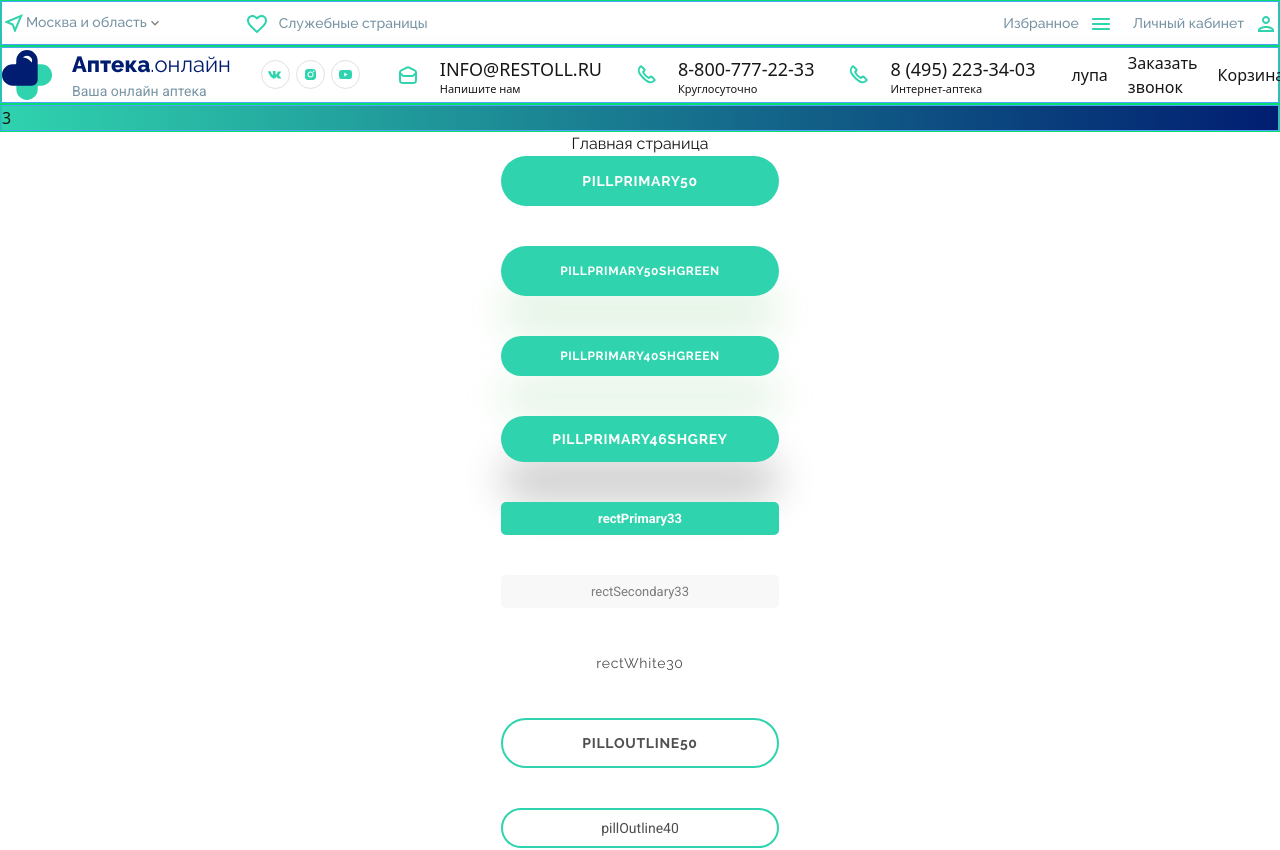
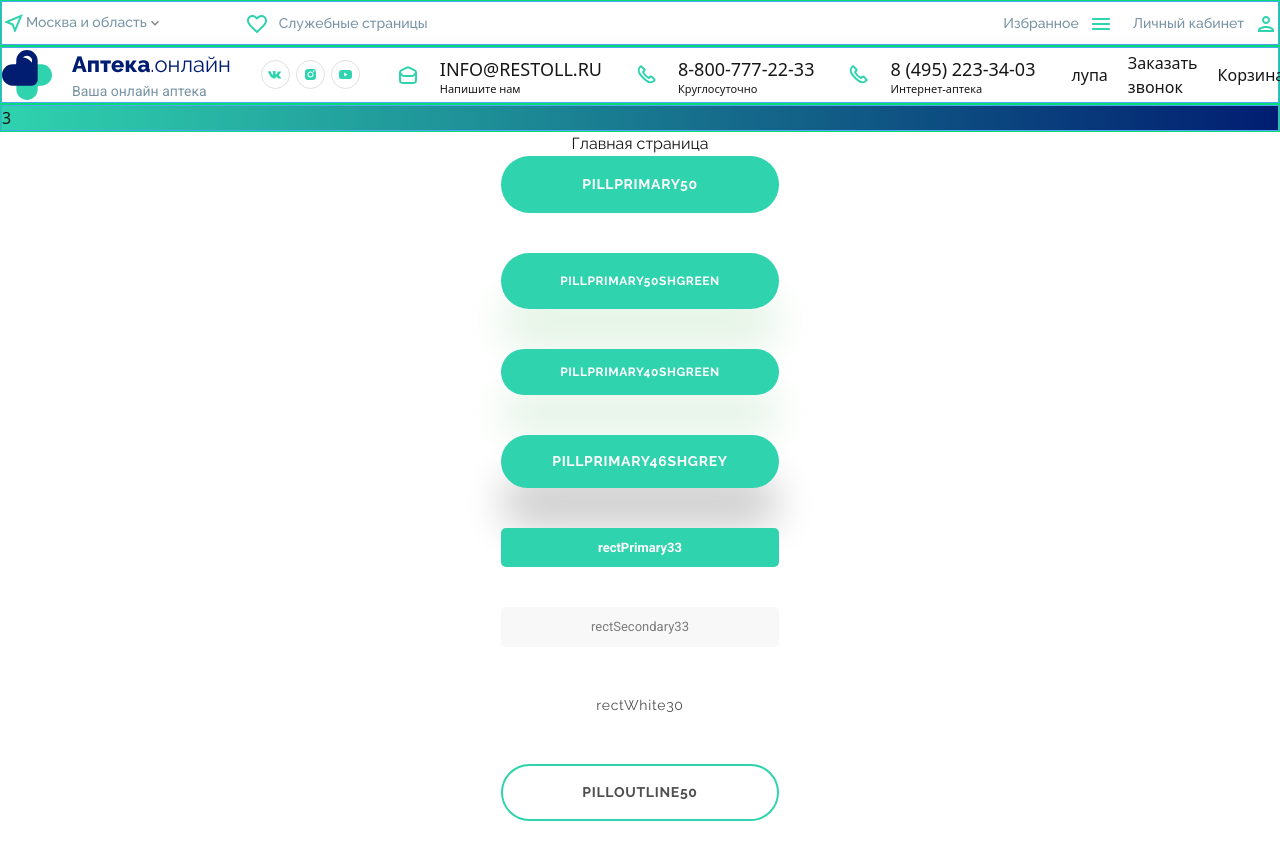
Before and after one commit to Proshka-dev/apteka, a Next.js app: page / in a window 1280 px wide. Shown: the top 850 px of the page. Built offline with nearby package versions, Linux system fonts and the light colour scheme.

Commit message:
Рефакторинг компонента Button - выделил общие классы, собрал вместе

```diff
--- a/src/pages/home/ui/HomePage.tsx
+++ b/src/pages/home/ui/HomePage.tsx
@@ -76,7 +76,7 @@ export function HomePage() {
 
 				</button>
 
-				<Button size='xs' variant={"default"}>default xs</Button>
+				{/* <Button size='xs' variant={"default"}>default xs</Button>
 				<Button size='sm' variant={"default"}>default sm</Button>
 				<Button variant={"default"}>Тестовая кнопка default</Button>
 				<Button size='lg' variant={"default"}>default lg</Button>
@@ -88,7 +88,7 @@ export function HomePage() {
 				<Button size='normal' variant={"ghost"}>Тестовая кнопка ghost</Button>
 				<Button size='normal' variant={"link"}>Тестовая кнопка link</Button>
 				<Button size='normal' variant={"outline"}>Тестовая кнопка outline</Button>
-				<Button size='normal' variant={"secondary"}>Тестовая кнопка secondary</Button>
+				<Button size='normal' variant={"secondary"}>Тестовая кнопка secondary</Button> */}
 
 			</div>
 		</div >
--- a/src/shared/ui/button.tsx
+++ b/src/shared/ui/button.tsx
@@ -5,61 +5,58 @@ import { Slot } from "radix-ui"
 import { cn } from "@/shared/lib/utils"
 
 const buttonVariants = cva(
-	"cursor-pointer inline-flex items-center justify-center whitespace-nowrap disabled:pointer-events-none disabled:opacity-50 [&_svg]:pointer-events-none shrink-0 [&_svg]:shrink-0 outline-none aria-invalid:ring-destructive/20 dark:aria-invalid:ring-destructive/40 aria-invalid:border-destructive",
+	"cursor-pointer inline-flex items-center justify-center whitespace-nowrap disabled:pointer-events-none disabled:opacity-50 [&_svg]:pointer-events-none shrink-0 [&_svg]:shrink-0 outline-none aria-invalid:ring-destructive/20 dark:aria-invalid:ring-destructive/40 aria-invalid:border-destructive transition-[filter] duration-300 ease-out focus-visible:outline-none focus-visible:ring-2 focus-visible:ring-primary focus-visible:ring-offset-2 leading-none",
 	//убрал дефолтные: rounded-md text-sm font-medium gap-2 transition-all focus-visible:border-ring focus-visible:ring-ring/50 focus-visible:ring-[3px] [&_svg:not([class*='size-'])]:size-4
 	{
 		variants: {
 			variant: {
-				default: "bg-primary text-primary-foreground hover:bg-primary/90",
-				destructive:
-					"bg-destructive text-white hover:bg-destructive/90 focus-visible:ring-destructive/20 dark:focus-visible:ring-destructive/40 dark:bg-destructive/60",
-				outline:
-					"border bg-background shadow-xs hover:bg-accent hover:text-accent-foreground dark:bg-input/30 dark:border-input dark:hover:bg-input/50",
-				secondary:
-					"bg-secondary text-secondary-foreground hover:bg-secondary/80",
-				ghost:
-					"hover:bg-accent hover:text-accent-foreground dark:hover:bg-accent/50",
-				link: "text-primary underline-offset-4 hover:underline",
+				// default: "bg-primary text-primary-foreground hover:bg-primary/90",
+				// destructive:
+				// 	"bg-destructive text-white hover:bg-destructive/90 focus-visible:ring-destructive/20 dark:focus-visible:ring-destructive/40 dark:bg-destructive/60",
+				// outline:
+				// 	"border bg-background shadow-xs hover:bg-accent hover:text-accent-foreground dark:bg-input/30 dark:border-input dark:hover:bg-input/50",
+				// secondary:
+				// 	"bg-secondary text-secondary-foreground hover:bg-secondary/80",
+				// ghost:
+				// 	"hover:bg-accent hover:text-accent-foreground dark:hover:bg-accent/50",
+				// link: "text-primary underline-offset-4 hover:underline",
 				//кастомные варианты
-				pillPrimary50: 'bg-primary text-white rounded-full font-accent px-4 py-4.5 text-[14px] font-bold leading-none tracking-[0.05em] uppercase transition-[filter] duration-300 ease-out hover:brightness-108 focus-visible:outline-none focus-visible:ring-2 focus-visible:ring-primary focus-visible:ring-offset-2',
+				pillPrimary50: 'bg-primary text-white rounded-full font-accent px-4 py-4.5 text-[14px] font-bold tracking-[0.05em] uppercase hover:brightness-108',
 
-				pillPrimary50ShGreen: 'bg-primary text-white rounded-full font-accent px-4 py-4.75 text-[12px] font-bold leading-none tracking-[0.05em] uppercase transition-[filter] duration-300 ease-out hover:brightness-108 focus-visible:outline-none focus-visible:ring-2 focus-visible:ring-primary focus-visible:ring-offset-2 shadow-btn-green',
-				pillPrimary40ShGreen: 'bg-primary text-white rounded-full font-accent px-4 py-3.5 text-[12px] font-bold leading-none tracking-[0.05em] uppercase transition-[filter] duration-300 ease-out hover:brightness-108 focus-visible:outline-none focus-visible:ring-2 focus-visible:ring-primary focus-visible:ring-offset-2 shadow-btn-green',
+				pillPrimary50ShGreen: 'bg-primary text-white rounded-full font-accent px-4 py-4.75 text-[12px] font-bold tracking-[0.05em] uppercase hover:brightness-108 shadow-btn-green',
+				pillPrimary40ShGreen: 'bg-primary text-white rounded-full font-accent px-4 py-3.5 text-[12px] font-bold tracking-[0.05em] uppercase hover:brightness-108 shadow-btn-green',
 
-				pillPrimary46ShGrey: 'bg-primary text-white rounded-full font-accent px-4 py-4 text-[14px] font-bold leading-none tracking-[0.05em] uppercase transition-[filter] duration-300 ease-out hover:brightness-108 focus-visible:outline-none focus-visible:ring-2 focus-visible:ring-primary focus-visible:ring-offset-2 shadow-btn-grey',
+				pillPrimary46ShGrey: 'bg-primary text-white rounded-full font-accent px-4 py-4 text-[14px] font-bold tracking-[0.05em] uppercase hover:brightness-108 shadow-btn-grey',
 
-				rectPrimary33: 'bg-primary text-white rounded-[5px] font-sans px-4 py-2.5 text-[13px] font-bold leading-none transition-[filter] duration-300 ease-out hover:brightness-108 focus-visible:outline-none focus-visible:ring-2 focus-visible:ring-primary focus-visible:ring-offset-2',
-				rectSecondary33: 'bg-secondary text-[#7C7C7C] rounded-[5px] font-sans px-4 py-2.5 text-[13px] leading-none transition-[filter] duration-300 ease-out hover:brightness-92 focus-visible:outline-none focus-visible:ring-2 focus-visible:ring-primary focus-visible:ring-offset-2',
-				rectWhite30: 'bg-white text-[#4F4F4F] rounded-[5px] font-accent px-4 py-2 text-[14px] leading-none tracking-[0.05em] transition-[filter] duration-300 ease-out hover:brightness-92 focus-visible:outline-none focus-visible:ring-2 focus-visible:ring-primary focus-visible:ring-offset-2',
+				rectPrimary33: 'bg-primary text-white rounded-[5px] font-sans px-4 py-2.5 text-[13px] font-bold hover:brightness-108',
+				rectSecondary33: 'bg-secondary text-[#7C7C7C] rounded-[5px] font-sans px-4 py-2.5 text-[13px] hover:brightness-92',
+				rectWhite30: 'bg-white text-[#4F4F4F] rounded-[5px] font-accent px-4 py-2 text-[14px] tracking-[0.05em] hover:brightness-92',
 
-				pillOutline50: 'border-2 border-primary bg-white text-[#4F4F4F] rounded-full font-accent px-4 py-4 text-[14px] font-bold leading-none tracking-[0.05em] uppercase transition-[filter] duration-300 ease-out hover:brightness-92 focus-visible:outline-none focus-visible:ring-2 focus-visible:ring-primary focus-visible:ring-offset-2',
-				pillOutline40: 'border-2 border-primary bg-white text-[#4F4F4F] rounded-full font-sans px-4 py-2.75 text-[14px] leading-none transition-[filter] duration-300 ease-out hover:brightness-92 focus-visible:outline-none focus-visible:ring-2 focus-visible:ring-primary focus-visible:ring-offset-2',
-				pillOutline36: 'border-2 border-primary bg-white text-[#4F4F4F] rounded-full font-sans px-4 py-2.5 text-[12px] leading-none transition-[filter] duration-300 ease-out hover:brightness-92 focus-visible:outline-none focus-visible:ring-2 focus-visible:ring-primary focus-visible:ring-offset-2',
+				pillOutline50: 'border-2 border-primary bg-white text-[#4F4F4F] rounded-full font-accent px-4 py-4 text-[14px] font-bold tracking-[0.05em] uppercase hover:brightness-92',
+				pillOutline40: 'border-2 border-primary bg-white text-[#4F4F4F] rounded-full font-sans px-4 py-2.75 text-[14px] hover:brightness-92',
+				pillOutline36: 'border-2 border-primary bg-white text-[#4F4F4F] rounded-full font-sans px-4 py-2.5 text-[12px] hover:brightness-92',
 
-				square40: 'min-w-10 min-h-10 bg-white text-[#333333] rounded-[5px] font-sans px-0.25 py-0.25 text-[13px] leading-none transition-[filter] duration-300 ease-out hover:brightness-92 focus-visible:outline-none focus-visible:ring-2 focus-visible:ring-primary focus-visible:ring-offset-2 shadow-btn-pagination',
-				square27: 'min-w-6.75 min-h-6.75 bg-white text-[#333333] rounded-[5px] font-sans px-0.25 py-0.25 text-[13px] leading-none transition-[filter] duration-300 ease-out hover:brightness-92 focus-visible:outline-none focus-visible:ring-2 focus-visible:ring-primary focus-visible:ring-offset-2',
+				square40: 'min-w-10 min-h-10 bg-white text-[#333333] rounded-[5px] font-sans px-0.25 py-0.25 text-[13px] hover:brightness-92 shadow-btn-pagination',
+				square27: 'min-w-6.75 min-h-6.75 bg-white text-[#333333] rounded-[5px] font-sans px-0.25 py-0.25 text-[13px] hover:brightness-92',
 
-				pillSecondary30lg: 'bg-secondary text-[#4F4F4F] rounded-full font-sans px-4 py-2 text-[14px] leading-none transition-[filter] duration-300 ease-out hover:brightness-92 focus-visible:outline-none focus-visible:ring-2 focus-visible:ring-primary focus-visible:ring-offset-2',
-				pillSecondary30: 'bg-secondary text-[#4F4F4F] rounded-full font-sans px-4 pb-2.25 pt-2 text-[13px] leading-none transition-[filter] duration-300 ease-out hover:brightness-92 focus-visible:outline-none focus-visible:ring-2 focus-visible:ring-primary focus-visible:ring-offset-2',
-				pillSecondary25: 'bg-secondary text-[#4F4F4F] rounded-full font-sans px-4 pb-1.75 pt-1.5 text-[12px] leading-none transition-[filter] duration-300 ease-out hover:brightness-92 focus-visible:outline-none focus-visible:ring-2 focus-visible:ring-primary focus-visible:ring-offset-2',
+				pillSecondary30lg: 'bg-secondary text-[#4F4F4F] rounded-full font-sans px-4 py-2 text-[14px] hover:brightness-92',
+				pillSecondary30: 'bg-secondary text-[#4F4F4F] rounded-full font-sans px-4 pb-2.25 pt-2 text-[13px] hover:brightness-92',
+				pillSecondary25: 'bg-secondary text-[#4F4F4F] rounded-full font-sans px-4 pb-1.75 pt-1.5 text-[12px] hover:brightness-92',
 
-				fullWidthPrimary40: 'gap-2.5 min-h-10 bg-primary text-white rounded-none font-accent px-4 py-2 text-[14px] font-bold leading-none tracking-[0.05em] uppercase transition-[filter] duration-300 ease-out hover:brightness-108 focus-visible:outline-none focus-visible:ring-2 focus-visible:ring-primary focus-visible:ring-offset-2 shadow-black-10',
-				fullWidthPrimary50RadBottom: 'gap-2.5 min-h-12.5 rounded-b-[5px] bg-primary text-white font-sans px-4 py-2 text-[14px] leading-none transition-[filter] duration-300 ease-out hover:brightness-108 focus-visible:outline-none focus-visible:ring-2 focus-visible:ring-primary focus-visible:ring-offset-2',
-				fullWidthLink40: 'justify-start gap-2.5 min-h-10 bg-transparent text-primary rounded-none font-sans pr-4 py-2 text-[14px] font-bold leading-none transition-[filter] duration-300 ease-out hover:brightness-108 focus-visible:outline-none focus-visible:ring-2 focus-visible:ring-primary focus-visible:ring-offset-2',
-				fullWidthPrimary36Card: 'justify-between gap-2.5 min-h-9 bg-primary text-white rounded-b-[5px] font-accent px-5 py-2 text-[14px] font-bold leading-none tracking-[0.05em] uppercase transition-[filter] duration-300 ease-out hover:brightness-108 focus-visible:outline-none focus-visible:ring-2 focus-visible:ring-primary focus-visible:ring-offset-2',
-				fullWidthPrimary50RadAll: 'justify-between gap-2.5 min-h-12.5 bg-primary text-white rounded-[5px] font-sans px-3.75 py-2 text-[14px] font-bold leading-none tracking-[0.05em] uppercase transition-[filter] duration-300 ease-out hover:brightness-108 focus-visible:outline-none focus-visible:ring-2 focus-visible:ring-primary focus-visible:ring-offset-2',
+				fullWidthPrimary40: 'gap-2.5 min-h-10 bg-primary text-white rounded-none font-accent px-4 py-2 text-[14px] font-bold tracking-[0.05em] uppercase hover:brightness-108 shadow-black-10',
+				fullWidthPrimary50RadBottom: 'gap-2.5 min-h-12.5 rounded-b-[5px] bg-primary text-white font-sans px-4 py-2 text-[14px] hover:brightness-108',
+				fullWidthLink40: 'justify-start gap-2.5 min-h-10 bg-transparent text-primary rounded-none font-sans pr-4 py-2 text-[14px] font-bold hover:brightness-108',
+				fullWidthPrimary36Card: 'justify-between gap-2.5 min-h-9 bg-primary text-white rounded-b-[5px] font-accent px-5 py-2 text-[14px] font-bold tracking-[0.05em] uppercase hover:brightness-108',
+				fullWidthPrimary50RadAll: 'justify-between gap-2.5 min-h-12.5 bg-primary text-white rounded-[5px] font-sans px-3.75 py-2 text-[14px] font-bold tracking-[0.05em] uppercase hover:brightness-108',
 
-				iconOutline50: 'border border-border bg-white text-primary rounded-full size-12.5 transition-[filter] duration-300 ease-out hover:brightness-92 focus-visible:outline-none focus-visible:ring-2 focus-visible:ring-primary focus-visible:ring-offset-2',
-				iconOutline40: 'border border-border bg-white text-primary rounded-full size-10 transition-[filter] duration-300 ease-out hover:brightness-92 focus-visible:outline-none focus-visible:ring-2 focus-visible:ring-primary focus-visible:ring-offset-2',
-				iconOutline40bw: 'border border-border bg-white text-[#323232] rounded-full size-10 transition-[filter] duration-300 ease-out hover:brightness-92 focus-visible:outline-none focus-visible:ring-2 focus-visible:ring-primary focus-visible:ring-offset-2',
-				iconOutline29: 'border border-border bg-white text-primary rounded-full size-7.25 transition-[filter] duration-300 ease-out hover:brightness-92 focus-visible:outline-none focus-visible:ring-2 focus-visible:ring-primary focus-visible:ring-offset-2',
+				iconOutline50: 'border border-border bg-white text-primary rounded-full size-12.5 hover:brightness-92',
+				iconOutline40: 'border border-border bg-white text-primary rounded-full size-10 hover:brightness-92',
+				iconOutline40bw: 'border border-border bg-white text-[#323232] rounded-full size-10 hover:brightness-92',
+				iconOutline29: 'border border-border bg-white text-primary rounded-full size-7.25 hover:brightness-92',
 
-				iconPrimary50: 'bg-primary text-white rounded-full size-12.5 transition-[filter] duration-300 ease-out hover:brightness-108 focus-visible:outline-none focus-visible:ring-2 focus-visible:ring-primary focus-visible:ring-offset-2',
-				iconPrimary46: 'bg-primary text-white rounded-full size-11.5 transition-[filter] duration-300 ease-out hover:brightness-108 focus-visible:outline-none focus-visible:ring-2 focus-visible:ring-primary focus-visible:ring-offset-2',
-				iconPrimary25: 'bg-primary text-white rounded-full size-6.25 transition-[filter] duration-300 ease-out hover:brightness-108 focus-visible:outline-none focus-visible:ring-2 focus-visible:ring-primary focus-visible:ring-offset-2',
-
-
-
+				iconPrimary50: 'bg-primary text-white rounded-full size-12.5 hover:brightness-108',
+				iconPrimary46: 'bg-primary text-white rounded-full size-11.5 hover:brightness-108',
+				iconPrimary25: 'bg-primary text-white rounded-full size-6.25 hover:brightness-108',
 			},
 			size: {
 				default: "",
@@ -74,7 +71,7 @@ const buttonVariants = cva(
 			},
 		},
 		defaultVariants: {
-			variant: "default",
+			variant: "pillPrimary50",
 			size: "default",
 		},
 	}
@@ -82,7 +79,7 @@ const buttonVariants = cva(
 
 function Button({
 	className,
-	variant = "default",
+	variant = "pillPrimary50",
 	size = "default",
 	asChild = false,
 	...props
```
